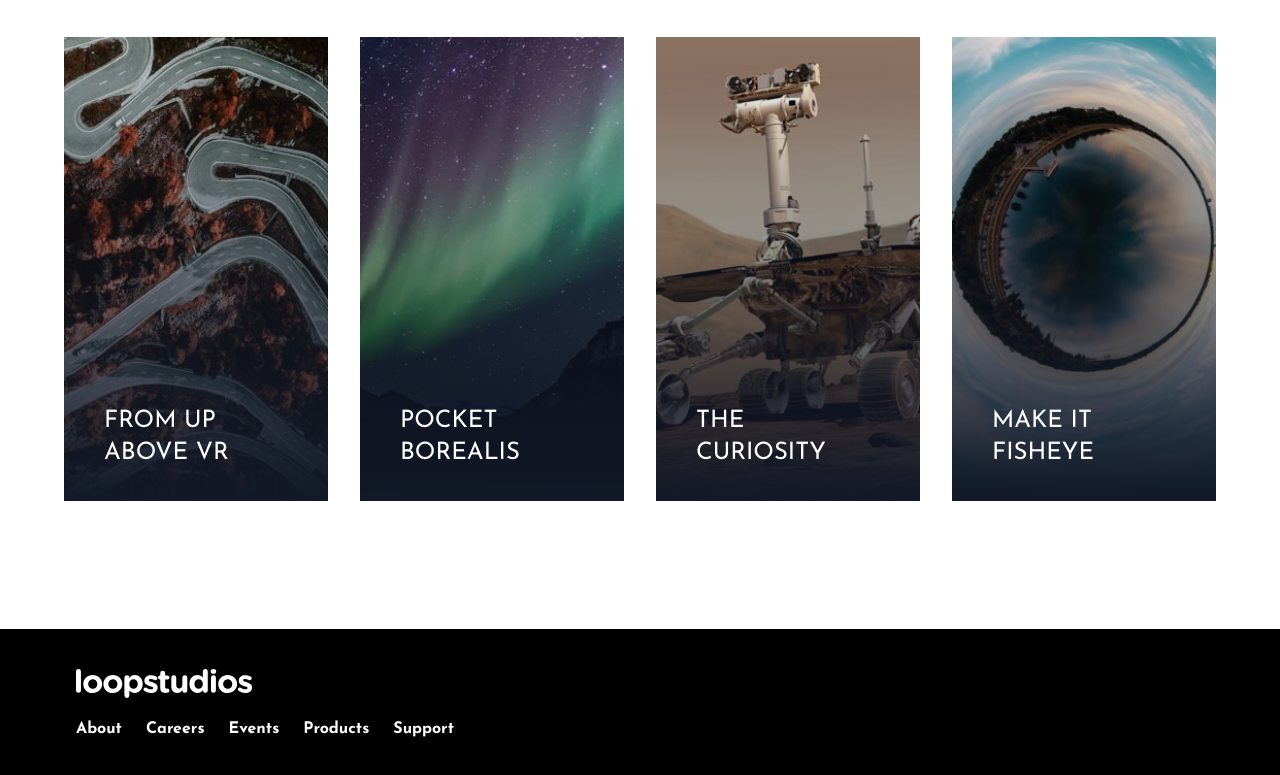
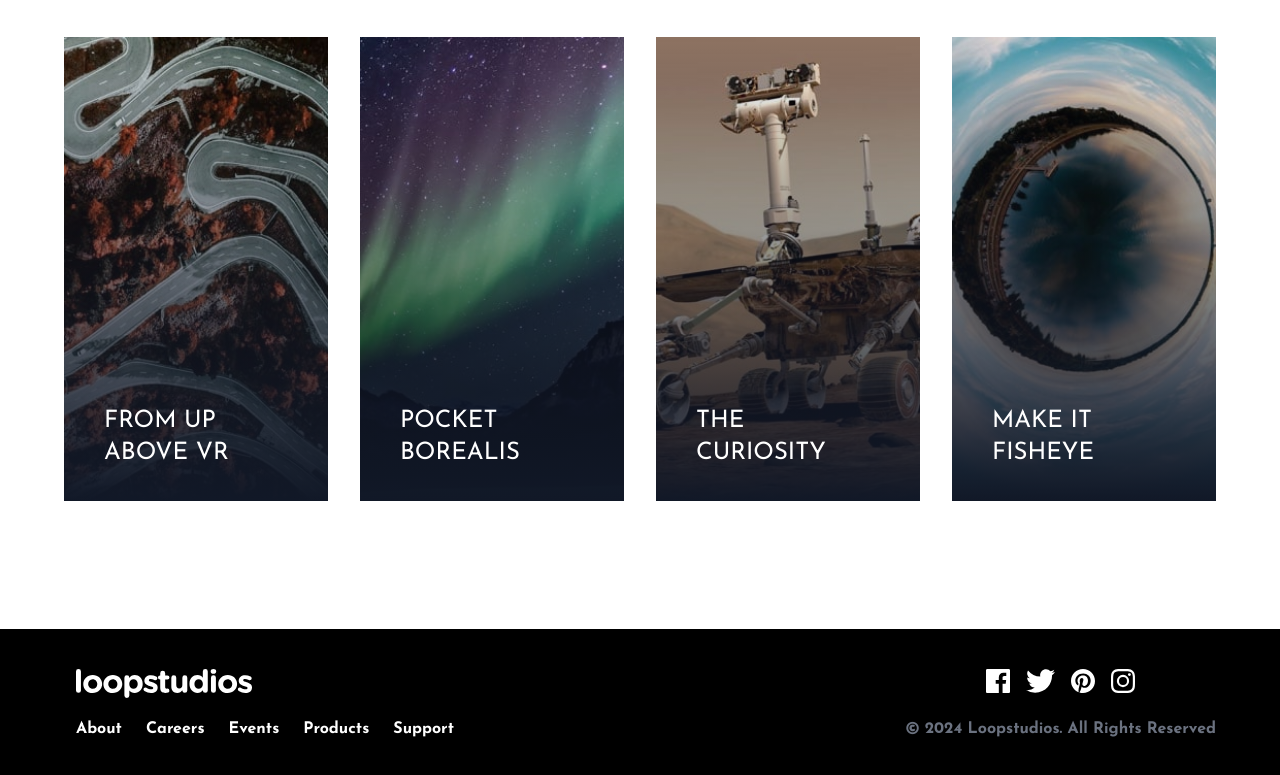
Before and after one commit to eddyK15501/loopstudios-tailwind, a website: page index.html in a window 1280 px wide. Shown: the part 2067-2842 px from the top of the page. Drawn offline with Linux system fonts and the light colour scheme.

Commit message:
footer - socials icon and copyright

```diff
--- a/index.html
+++ b/index.html
@@ -291,7 +291,53 @@
               </div>
             </div>
           </div>
-          <!-- @todo Socials & Copyrights -->
+          <div
+            class="flex flex-col items-start justify-between space-y-4 text-gray-500"
+          >
+            <div
+              class="flex items-center justify-center mx-auto space-x-4 md:justify-end"
+            >
+              <div class="group h-8">
+                <a href="#">
+                  <img
+                    src="images/icon-facebook.svg"
+                    alt="fb-icon"
+                    class="h-6"
+                  />
+                </a>
+              </div>
+              <div class="group h-8">
+                <a href="#">
+                  <img
+                    src="images/icon-twitter.svg"
+                    alt="twitter-icon"
+                    class="h-6"
+                  />
+                </a>
+              </div>
+              <div class="group h-8">
+                <a href="#">
+                  <img
+                    src="images/icon-pinterest.svg"
+                    alt="pinterest-icon"
+                    class="h-6"
+                  />
+                </a>
+              </div>
+              <div class="group h-8">
+                <a href="#">
+                  <img
+                    src="images/icon-instagram.svg"
+                    alt="instagram-icon"
+                    class="h-6"
+                  />
+                </a>
+              </div>
+            </div>
+            <div class="font-bold">
+                &copy; 2024 Loopstudios. All Rights Reserved
+            </div>
+          </div>
         </div>
       </div>
     </footer>
```
Also changed, not shown: css/style.css.
